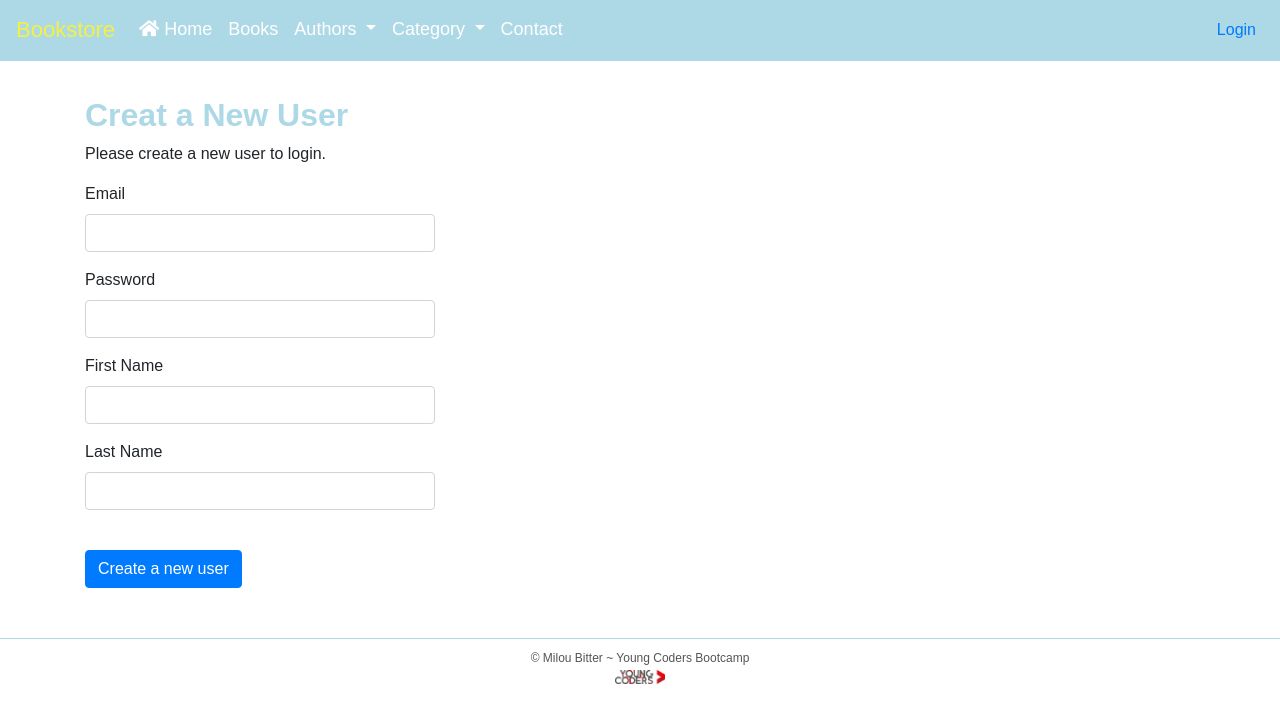
After one commit to miloubitter/booksproject, a PHP site: template app/Views/Login/new-user.php in a window 1280 px wide. The commit adds this page. Shown: the top 723 px of the page. Run offline with PHP 8.4, Linux system fonts and the light colour scheme; the template is opened without the code that fills it, so the values that code supplies are empty; some libraries are stand-ins or nearby versions.

Commit message:
- nieuwe view niet werkend

```diff
--- a/app/Controllers/Web/LoginController.php
+++ b/app/Controllers/Web/LoginController.php
@@ -60,7 +60,7 @@ class LoginController extends BaseController
     public function logout() : void
     {
         session_destroy();
-        header('Location: ?route=index');
+        header('Location: ?route=login');
     }
 
     public static function isLoggedIn(){
--- a/app/Views/Login/login.php
+++ b/app/Views/Login/login.php
@@ -26,6 +26,8 @@
                 <br clear="all" />
 
                 <button type="submit" class="btn btn-success"><i class="fa fa-check"></i> Login</button>
+                <a class="btn btn-primary" href="?route=new-user" role="button">Create a new user</a>
+
             </form>
         </div>
     </div>
--- /dev/null
+++ b/app/Views/Login/new-user.php
@@ -0,0 +1,45 @@
+<br/><br/>
+
+<div class="container">
+    <div class="row">
+        <div class="col">
+
+            <h1 class="mt-5" style="text-align: left">Creat a New User</h1>
+
+            <p>Please create a new user to login.</p>
+
+            <form action="?route=register-user" method="post">
+                <div class="row">
+                    <div class="col-xs-12 col-md-4">
+                        <div class="form-group">
+                            <label for="username">Email</label>
+                            <input type="text" name="username" id="username" class="form-control" />
+                        </div>
+
+                        <div class="form-group">
+                            <label for="password">Password</label>
+                            <input type="password" name="password" id="password" class="form-control" />
+                        </div>
+                    </div>
+                </div>
+                <div class="row">
+                    <div class="col-xs-12 col-md-4">
+                        <div class="form-group">
+                            <label for="firstname">First Name</label>
+                            <input type="text" name="firstname" id="firstname" class="form-control" />
+                        </div>
+
+                        <div class="form-group">
+                            <label for="lastname">Last Name</label>
+                            <input type="text" name="lastname" id="lastname" class="form-control" />
+                        </div>
+                    </div>
+                </div>
+                <br clear="all" />
+
+                <a class="btn btn-primary" href="?route=register-user" role="button">Create a new user</a>
+
+            </form>
+        </div>
+    </div>
+</div>
--- a/html/index.php
+++ b/html/index.php
@@ -82,4 +82,9 @@ if($route == 'index') {
     $userRepository = new UserRepository();
     $registrationController = new RegistrationController($userRepository);
     $registrationController->registerUser();
+
+} else if ($route == 'new-user' && $method == "GET") {
+    $userRepository = new UserRepository();
+    $registrationController = new RegistrationController($userRepository);
+    $registrationController->newUser();
 }
```
Also changed, not shown: app/Controllers/Web/RegistrationController.php (+25 -4 lines).
